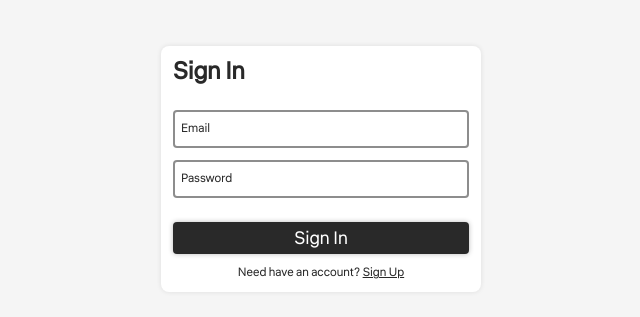
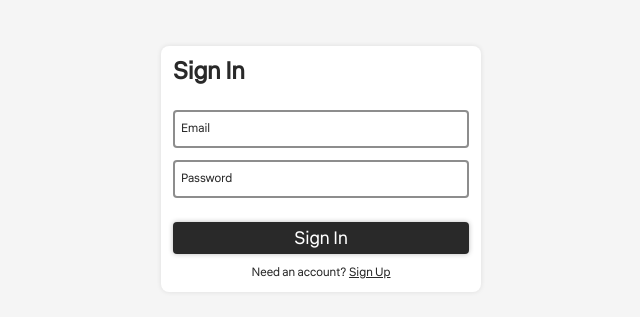
Before and after one commit to Brian-J-Wang/devcl, a React (Vite) app: page /signin in a window 1280 px wide. Shown: the part 231-548 px from the top of the page, without its empty margins (319-959 px from the left). Built offline with nearby package versions, Linux system fonts and the light colour scheme.

Commit message:
fix: typo

```diff
--- a/src/Pages/SignIn/SignIn.tsx
+++ b/src/Pages/SignIn/SignIn.tsx
@@ -23,7 +23,7 @@ const SignIn: React.FC<{}> = () => {
                 <Input.Text name="Email" type="email"></Input.Text>
                 <Input.Text name="Password" type="password"></Input.Text>
                 <TextButton size="s" radiusStyle="s" style="primary" className="sign-in__submit" onClick={handleSubmit}>Sign In</TextButton>
-                <p className="sign-in__switch"> Need have an account? <Link to="../signup" className="sign-in__switch-link">Sign Up</Link></p>
+                <p className="sign-in__switch"> Need an account? <Link to="../signup" className="sign-in__switch-link">Sign Up</Link></p>
             </Container>
         </div>
     )
```
